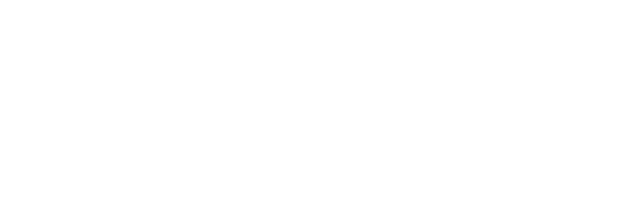
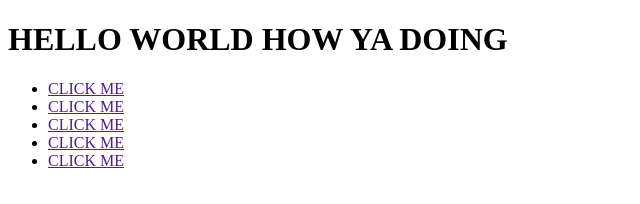
Before and after one commit to btangsup/learning-git-branching-repo, a plain HTML site: page index.html in a window 1280 px wide. Shown: the whole page, without its empty margins (0-640 px from the left). Drawn offline with Linux system fonts and the light colour scheme.

Commit message:
added navigation

```diff
--- a/index.html
+++ b/index.html
@@ -8,5 +8,18 @@
 </head>
 <body>
 
+  <h1>HELLO WORLD HOW YA DOING</h1>
+  <div>
+    <nav>
+      <ul>
+        <li><a href="">CLICK ME</a></li>
+        <li><a href="">CLICK ME</a></li>
+        <li><a href="">CLICK ME</a></li>
+        <li><a href="">CLICK ME</a></li>
+        <li><a href="">CLICK ME</a></li>
+      </ul>
+    </nav>
+  </div>
+
 </body>
 </html>
```
